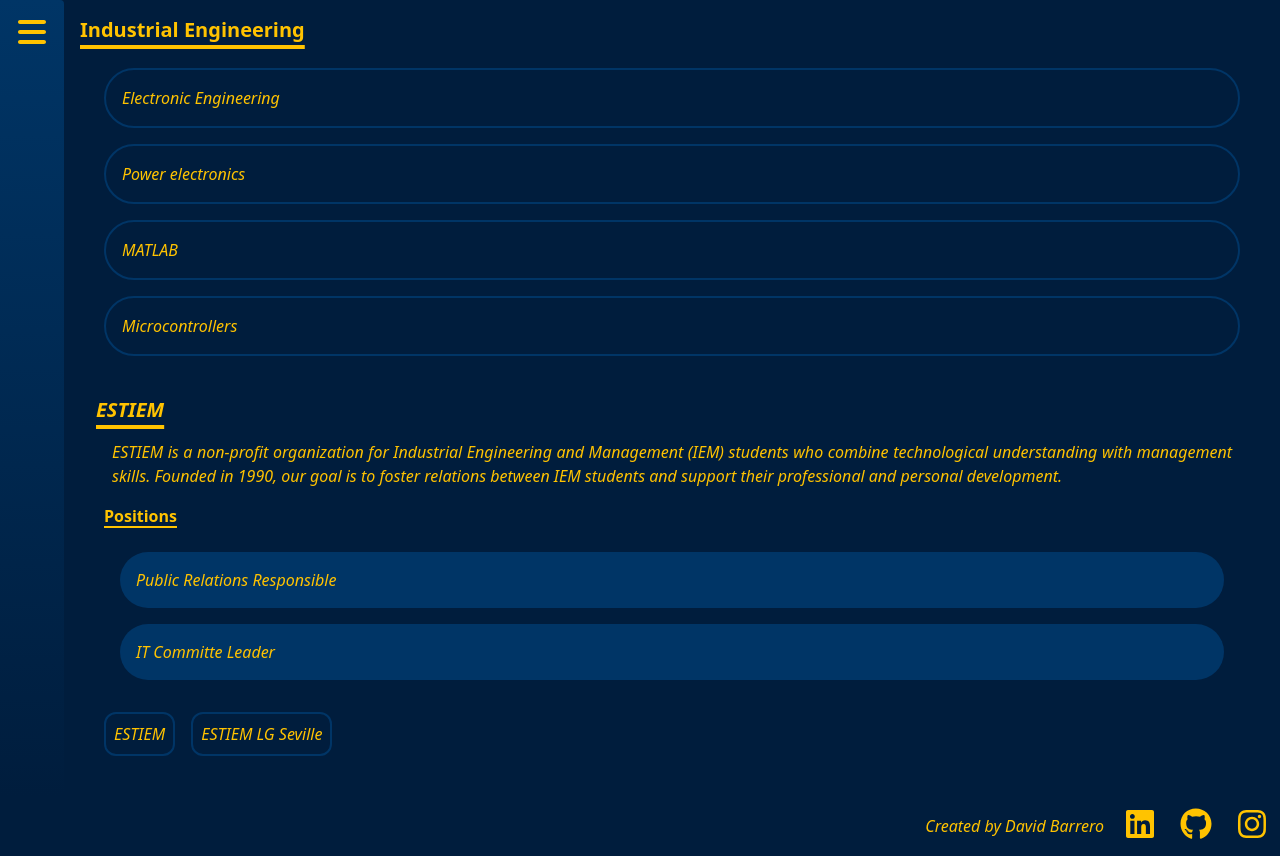
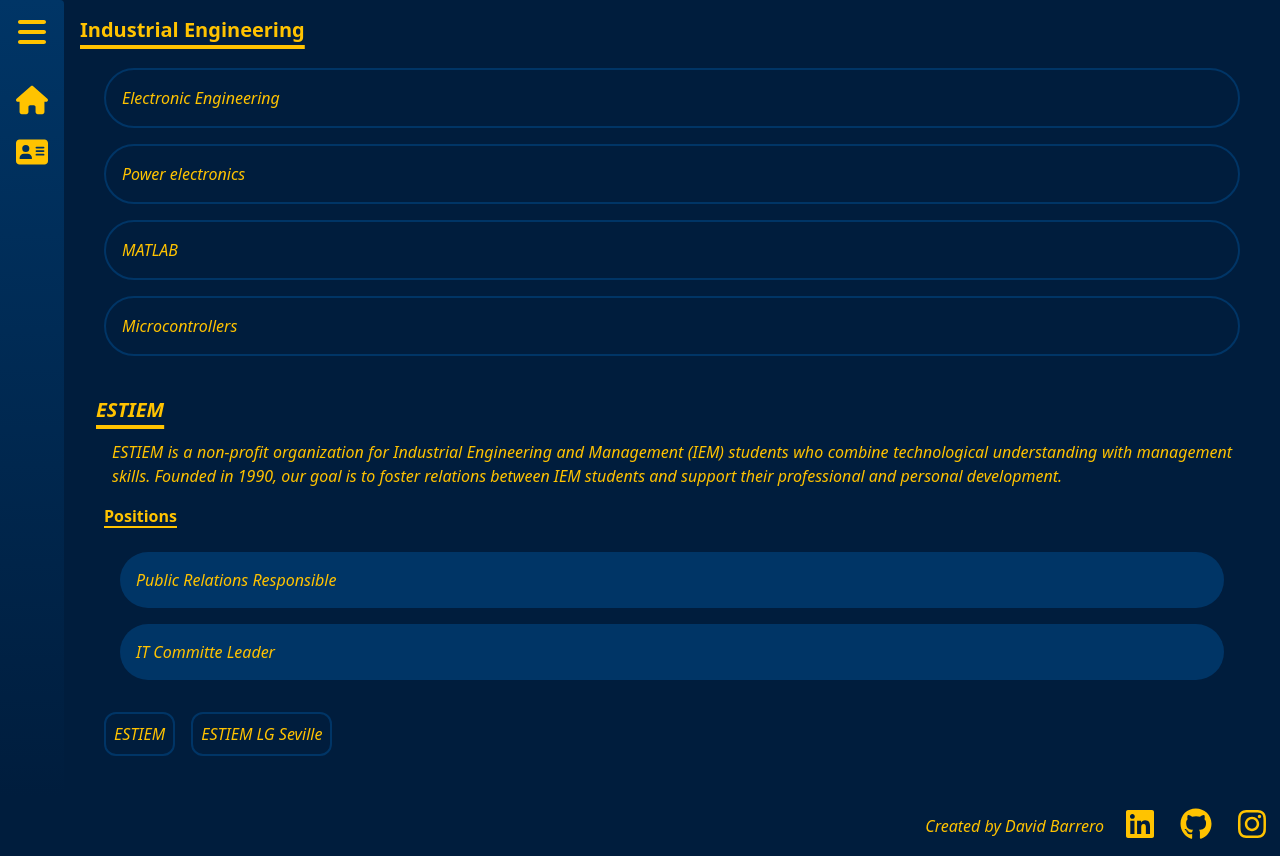
Before and after one commit to David-ByHunter/dbf_career, a Vue app: page /career in a window 1280 px wide. Built offline with nearby package versions, Linux system fonts and the light colour scheme.

Commit message:
Add icon and keep state

```diff
--- a/src/helpers/menu.ts
+++ b/src/helpers/menu.ts
@@ -1,3 +1,7 @@
 export const Menu:string[] = [
     'Home', 'Career'
-];
+]
+export const iconMenu:string[] = [
+    'fas fa-house',
+    'fas fa-address-card'
+]
--- a/src/views/MenuView.vue
+++ b/src/views/MenuView.vue
@@ -1,5 +1,6 @@
 <script setup lang="ts">
 import { Menu} from '@/helpers/menu'
+import { iconMenu } from '@/helpers/menu'
 import { FontAwesomeIcon } from '@fortawesome/vue-fontawesome';
 import { ref } from 'vue';
 const state = ref(false)
@@ -13,6 +14,17 @@
         <button @click="changeState" class="m-4">
             <font-awesome-icon class="size-8" icon="fas fa-bars" />
         </button>
+        <nav v-show="!state">
+            <ul class="m-2">
+                <li v-for="(item, i) in Menu"
+                    :key="i"
+                >
+                    <button @click="$router.push({name: item})" class="m-2 hover:opacity-60">
+                            <font-awesome-icon class="size-8" :icon="iconMenu[i]"/>
+                    </button>
+                </li>
+            </ul>
+        </nav>
         <nav v-show="state">
             <ul class="m-2">
                 <li v-for="(item, i) in Menu"
```
